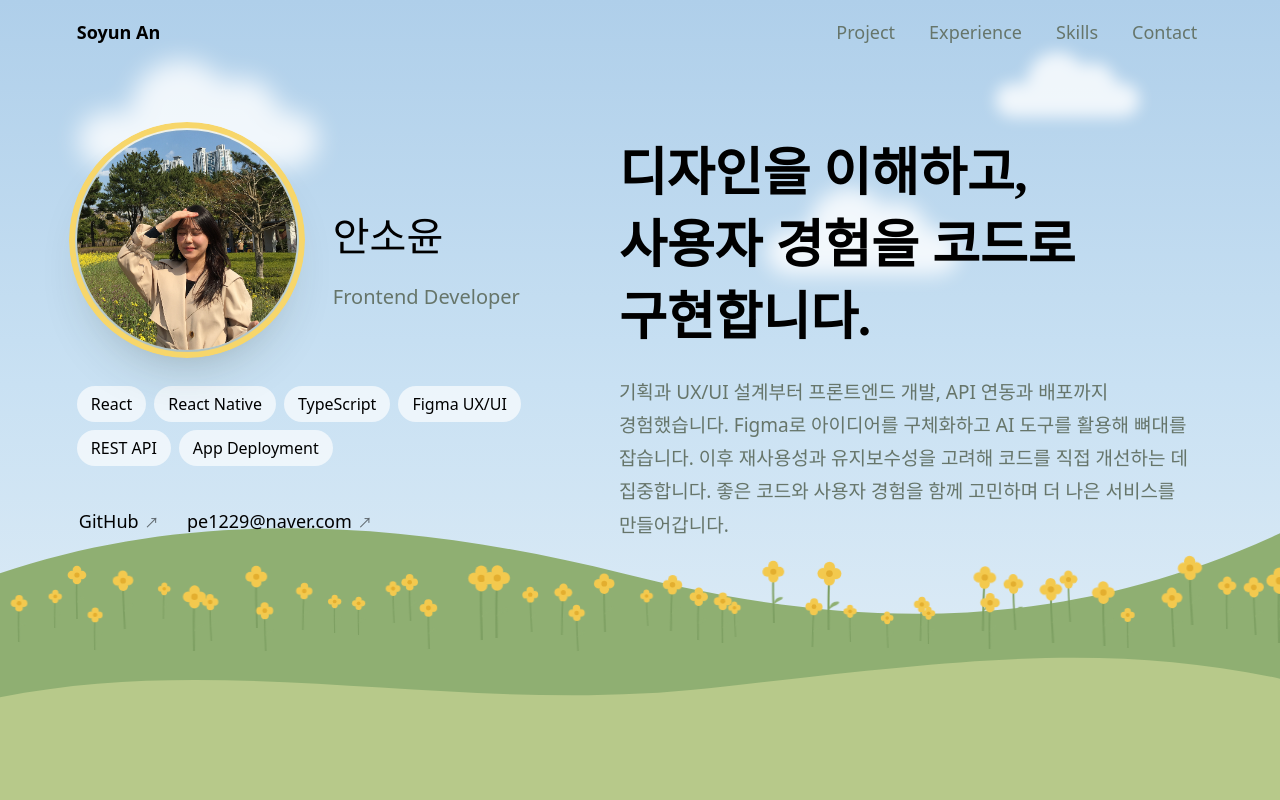
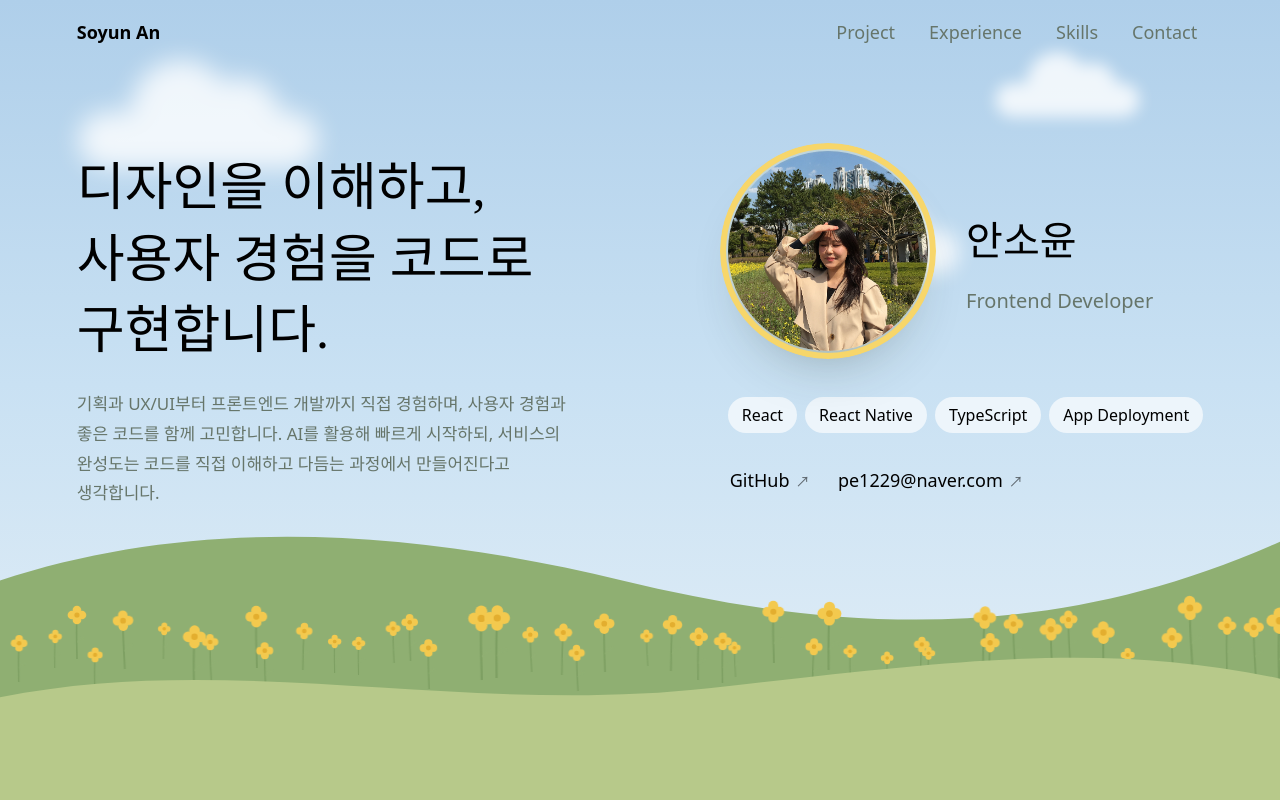
Before and after one commit to soyuniii/soyuniii.github.io, a React (Vite) app: page / in a window 1280 px wide. Shown: the top 800 px of the page. Built offline with nearby package versions, Linux system fonts and the light colour scheme; a web font is replaced by a local one.

Commit message:
style - 홈 hero 섹션 수정 및 스타일 변경

```diff
--- a/src/data/content.ts
+++ b/src/data/content.ts
@@ -4,8 +4,8 @@ export const profile = {
   name: '안소윤',
   name2: 'Soyun An (Pearl)',
   headline: ['디자인을 이해하고,', '사용자 경험을 코드로 구현합니다.'],
-  intro: '기획과 UX/UI 설계부터 프론트엔드 개발, API 연동과 배포까지 경험했습니다. Figma로 아이디어를 구체화하고 AI 도구를 활용해 뼈대를 잡습니다. 이후 재사용성과 유지보수성을 고려해 코드를 직접 개선하는 데 집중합니다. 좋은 코드와 사용자 경험을 함께 고민하며 더 나은 서비스를 만들어갑니다.',
-  keywords: ['React', 'React Native', 'TypeScript', 'Figma UX/UI', 'REST API', 'App Deployment'],
+  intro: '기획과 UX/UI부터 프론트엔드 개발까지 직접 경험하며, 사용자 경험과 좋은 코드를 함께 고민합니다. AI를 활용해 빠르게 시작하되, 서비스의 완성도는 코드를 직접 이해하고 다듬는 과정에서 만들어진다고 생각합니다.',
+  keywords: ['React', 'React Native', 'TypeScript','App Deployment'],
   github: 'https://github.com/soyuniii',
   email: 'pe1229@naver.com',
   tel: '010-2365-4412'
@@ -13,7 +13,7 @@ export const profile = {
 
 export const strengths = [
   { t: '설계부터 구현까지', d: '프로젝트 3건에서 Figma UX/UI 설계와 프론트엔드 구현을 모두 직접 맡았습니다. 당뇨 환자들을 위한 앱 <단디> 프로젝트의 디자이너로도 활동한 경험이 있습니다. ' },
-  { t: '기획해서 실행까지', d: '학생회 기획부를 시작으로 프로젝트에서 기획자로 참여하며 아이디어를 구체적인 결과물로 발전시켜 왔습니다. 인턴 과정에서는 기존 QA 방식의 개선을 제안하고 템플릿을 직접 제작해 다른 팀에서도 활용할 수 있도록 공유한 경험이 있습니다.' },
+  { t: '주도적으로 개선합니다', d: '학생회 기획부를 시작으로 프로젝트에서 기획자로 참여하며 아이디어를 구체적인 결과물로 발전시켜 왔습니다. 인턴 과정에서는 기존 QA 방식의 개선을 제안하고 템플릿을 직접 제작해 다른 팀에서도 활용할 수 있도록 공유한 경험이 있습니다.' },
   { t: '함께 만드는 과정을 고민합니다', d: '기획·디자인·개발 등 다양한 역할의 구성원과 협업하며 명확한 소통과 일정 관리의 중요성을 배웠습니다.' },
   { t: '실 서비스의 전 과정을 경험했습니다', d: '앱 개발 인턴으로 기능 구현부터 QA, 스토어 심사·배포, CS 대응까지 참여하며 실제 서비스가 사용자에게 전달되고 개선되는 과정을 경험했습니다.' },
 
--- a/src/pages/Home.tsx
+++ b/src/pages/Home.tsx
@@ -30,6 +30,10 @@ export default function Home() {
         <Flowers className="hero-flowers" count={46} seed={3} />
 
         <div className="hero-inner">
+          <div className="hero-text">
+            <h1>{profile.headline.map((l, i) => <span key={i} style={{ animationDelay: 150 + i * 140 + 'ms' }}>{l}</span>)}</h1>
+            <p className="lead">{profile.intro}</p>
+          </div>
   <div className="hero-side hero-side-left">
     <div className="hero-top">
       <div className="photo">
@@ -49,10 +53,7 @@ export default function Home() {
             </div>
           </div>
 
-          <div className="hero-text">
-            <h1>{profile.headline.map((l, i) => <span key={i} style={{ animationDelay: 150 + i * 140 + 'ms' }}>{l}</span>)}</h1>
-            <p className="lead">{profile.intro}</p>
-          </div>
+
         </div>
         <svg className="hill front" viewBox="0 0 1440 240" preserveAspectRatio="none" aria-hidden="true"><path fill="#B7C98A" d="M0 130C260 80 520 150 800 120S1240 70 1440 110V240H0Z" /></svg>
       </section>
--- a/src/styles.css
+++ b/src/styles.css
@@ -197,19 +197,20 @@ h3 {
   z-index: 6;
   display: grid;
   grid-template-columns: minmax(280px, 0.9fr) minmax(0, 1.1fr);
-  gap: clamp(36px, 5vw, 76px);
+  gap: clamp(36px, 5vw, 36px);
   align-items: center;
   min-height: 100svh;
-  padding: 80px max(var(--pad), calc((100vw - var(--content-max)) / 2)) 17vh;
+  padding: 60px max(var(--pad), calc((100vw - var(--content-max)) / 2)) 17vh;
 }
 
 .hero-side-left {
 position: relative;
 z-index: 8;
 align-self: center;
+justify-self: flex-end;
 display: flex;
 flex-direction: column;
-gap: 18px;
+gap: 28px;
 min-width: 0;
 padding-bottom: 4vh;
 color: var(–ink);
@@ -219,7 +220,7 @@ color: var(–ink);
 display: grid;
 grid-template-columns: auto 1fr;
 align-items: center;
-column-gap: clamp(22px, 3vw, 36px);
+column-gap: clamp(22px, 3vw, 66px);
 }
 
 .hero-meta {
@@ -239,7 +240,6 @@ font-weight: 500;
 
 .hero-meta .role {
 display: block;
-margin: 0;
 color: var(–mut);
 font-size: 20px;
 }
@@ -261,7 +261,7 @@ margin: 0;
 display: flex;
 gap: 24px;
 flex-wrap: wrap;
-margin-top: 16px;
+margin-top: 8px;
 }
 
 .hero-text {
@@ -281,7 +281,7 @@ margin-top: 16px;
 h1 {
   font-size: var(--h1-size);
   line-height: 1.38;
-  font-weight: 600;
+  font-weight: 500;
 }
 
 h1 span {
@@ -298,7 +298,7 @@ h1 span {
 
 .lead {
   max-width: 32em;
-  font-size: clamp(16px, 1.6vw, 19px);
+  font-size: clamp(16px, 1.6vw, 17px);
   color: var(--mut);
   margin-top: 22px;
 }
@@ -362,7 +362,7 @@ h1 span {
 .photo {
   position: relative;
   z-index: 1;
-  width: clamp(190px, 22vw, 220px);
+  width: clamp(190px, 22vw, 200px);
   aspect-ratio: 1 / 1;
   flex: 0 0 auto;
   overflow: visible; /* 링이 바깥으로 자연스럽게 노출되도록 설정 */
@@ -428,12 +428,12 @@ h1 span {
   left: 0;
   width: 100%;
   bottom: 0;
-  height: min(28vh, 260px);
+  height: min(28vh, 230px);
 }
 
 .hill.back {
   z-index: 1;
-  height: min(40vh, 360px);
+  height: min(40vh, 310px);
 }
 
 .hill.front {
@@ -449,7 +449,7 @@ h1 span {
 
 .hero-flowers {
   z-index: 2;
-  bottom: calc(min(28vh, 260px) - 86px);
+  bottom: calc(min(28vh, 260px) - 126px);
   height: 130px;
 }
 
@@ -522,6 +522,7 @@ h1 span {
 .strengths p {
   color: var(--ink);
   opacity: 0.78;
+  font-size: 15px;
 }
 
 .works {
@@ -583,6 +584,7 @@ h1 span {
   color: var(--mut);
   max-width: 40em;
   margin-top: 6px;
+  font-size: 15px
 }
 
 .works .w-role {
@@ -977,7 +979,6 @@ h1 span {
 .feat-sec{margin:48px 0 40px}.feat-sec h2{font-size:22px;margin-bottom:20px}
 .carousel{position:relative}
 
-/* 1. 좌우 패딩(padding) 및 여백(margin) 제거 */
 .track{display:flex;gap:20px;overflow-x:auto;scroll-snap-type:x mandatory;scroll-behavior:smooth;overscroll-behavior-x:contain;scrollbar-width:none;padding:0;margin:0;border-radius:12px}
 .track::-webkit-scrollbar{display:none}
 
@@ -985,13 +986,13 @@ h1 span {
 .slide .shot{transition:transform .45s cubic-bezier(.2,.7,.2,1),box-shadow .45s;box-shadow:0 14px 30px -22px rgba(37,53,42,.55)}
 .slide:hover .shot{transform:translateY(-4px);box-shadow:0 22px 38px -22px rgba(37,53,42,.6)}
 
-/* 2. 이미지가 상하로 더 안 보이게(꽉 차게) 처리 */
 .slide .shot img,
 .slide img {
-  object-fit: cover;
+  object-fit: contain;
   object-position: center;
   width: 100%;
   height: 100%;
+  background-color: white;
 }
 
 .slide figcaption{padding:28px 4px 0}.slide h3{font-size:20px;line-height:1.35}.slide p{color:var(--mut);font-size:15px;margin-top:4px}
```
